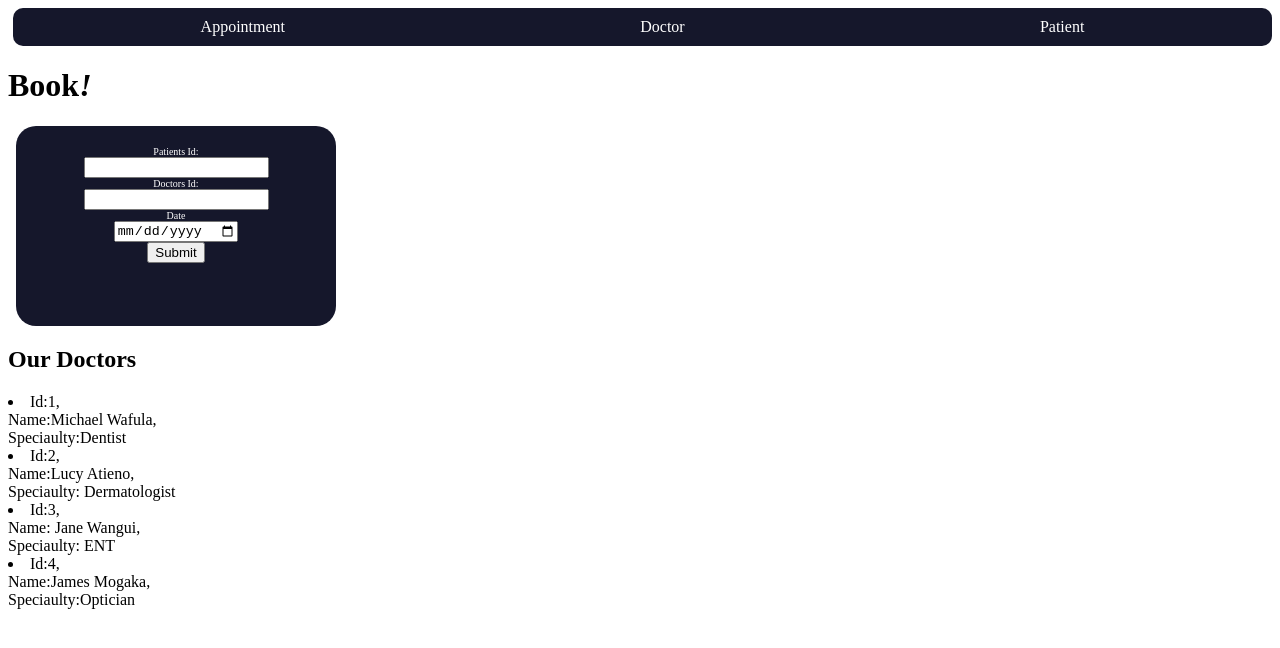
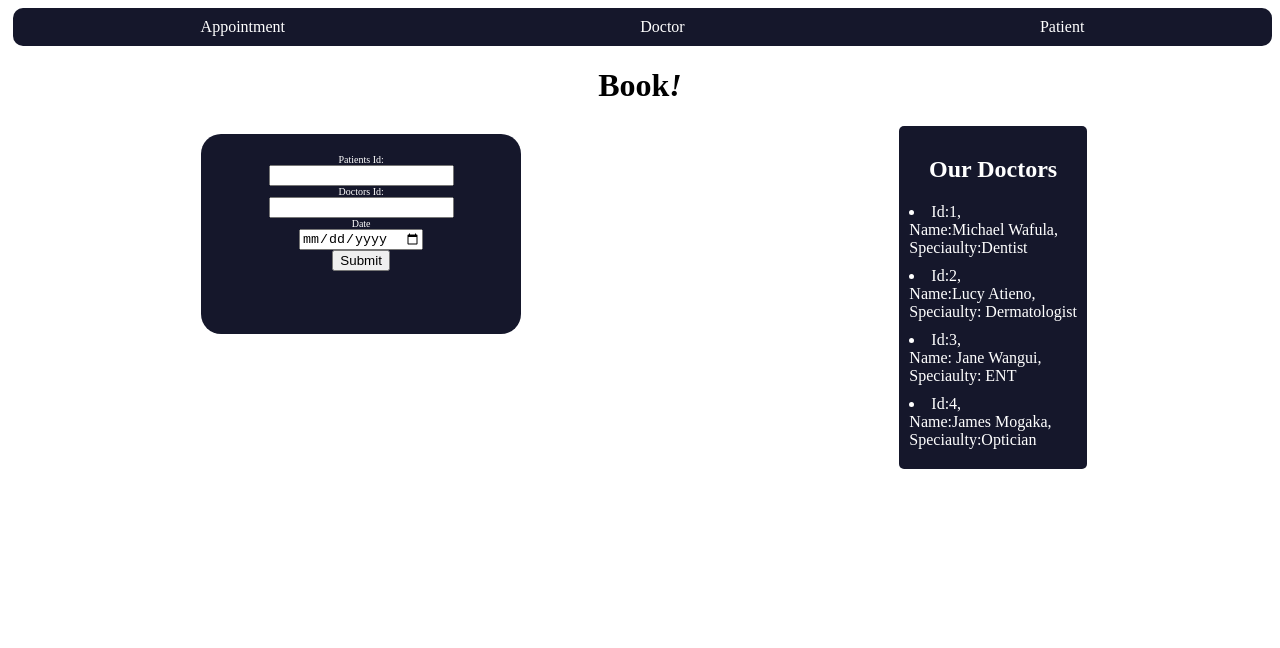
Before and after one commit to Njeringungu/React-Front-End, a React (Create React App) app: page / in a window 1280 px wide. Shown: the top 648 px of the page. Built offline with nearby package versions, Linux system fonts and the light colour scheme.

Commit message:
style appoitment form

```diff
--- a/src/Components/Appointment.js
+++ b/src/Components/Appointment.js
@@ -28,10 +28,10 @@ function Appointment(){
       }
 
 return(
-    <>
+    <div className="appointment">
 
       <h1>Book<em>!</em></h1>
-
+      <div className="formcard">
         <form className="form" onSubmit={handleSubmit}>
 
             <label htmlFor="name">Patients Id:</label>
@@ -42,8 +42,8 @@ return(
 
             <label htmlFor="date">Date</label>
             <input type="date" id="date" value={appointments.date} onChange = { ( e ) => handleChange( e ) } />
+            <input type="submit" value="Submit" />
 
-<input type="submit" value="Submit" />
         </form>
 
         <card className="doctorCard">
@@ -64,10 +64,8 @@ return(
               Name:James Mogaka,<br/>
               Speciaulty:Optician</li>
 
-
-
         </card>
-
-  </>
+      </div>
+  </div>
   )};
 export default Appointment;
--- a/src/index.css
+++ b/src/index.css
@@ -32,7 +32,12 @@
   background: grey;
 }
 
+.appointment{
+  text-align: center;
+}
+
 .form{
+
     font-size: 10px;
     color: white;
     margin: 0.5rem;
@@ -46,7 +51,18 @@
     width: 320px;
     align-items: center;
 }
+.formcard{
+  display: flex;
+  justify-content: space-around;
+}
 .doctorCard{
+  color: white;
+  background-color: #15172b;
+  padding: 10px;
+  border-radius: 5px;
+}
+.doctorCard li{
+  padding-bottom: 10px;
+  text-align: left;
 
-  background-color: #15172b;
 }
```
Lines whose indentation alone changed are shown as unchanged.
